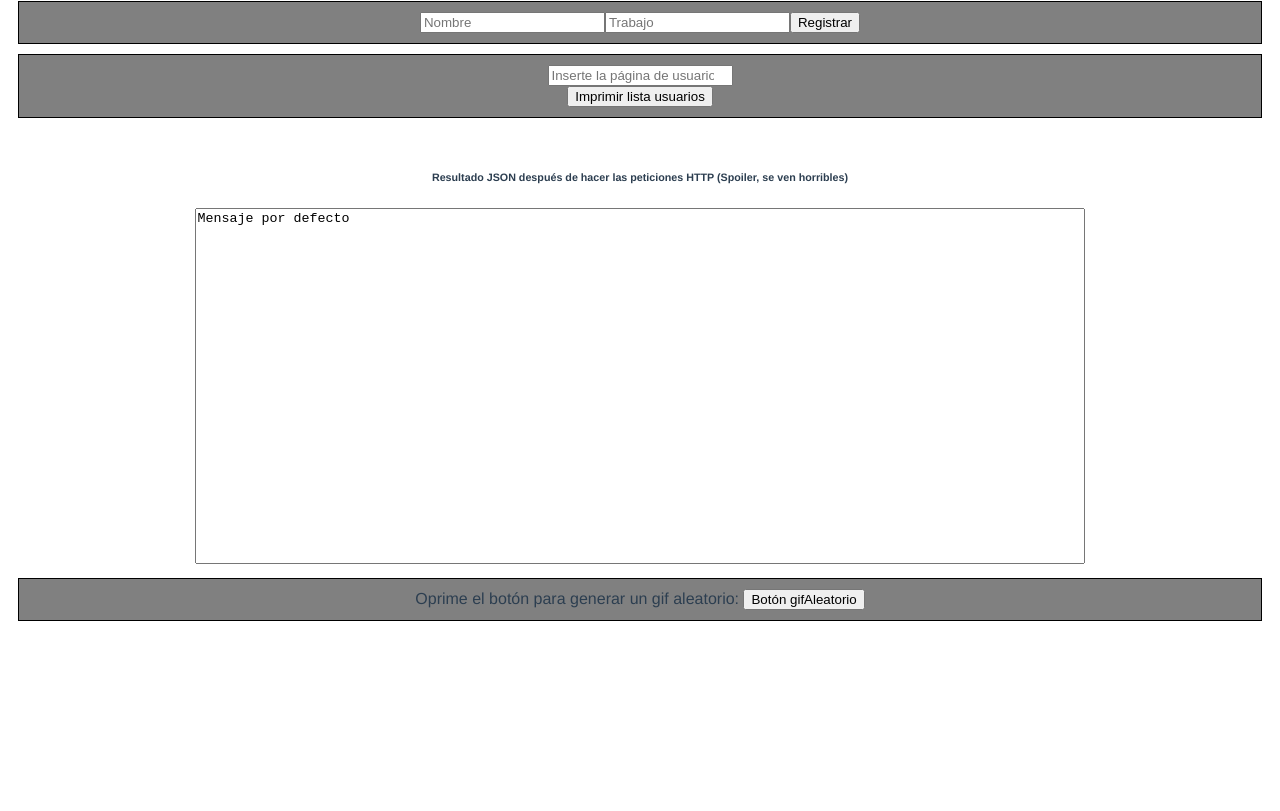
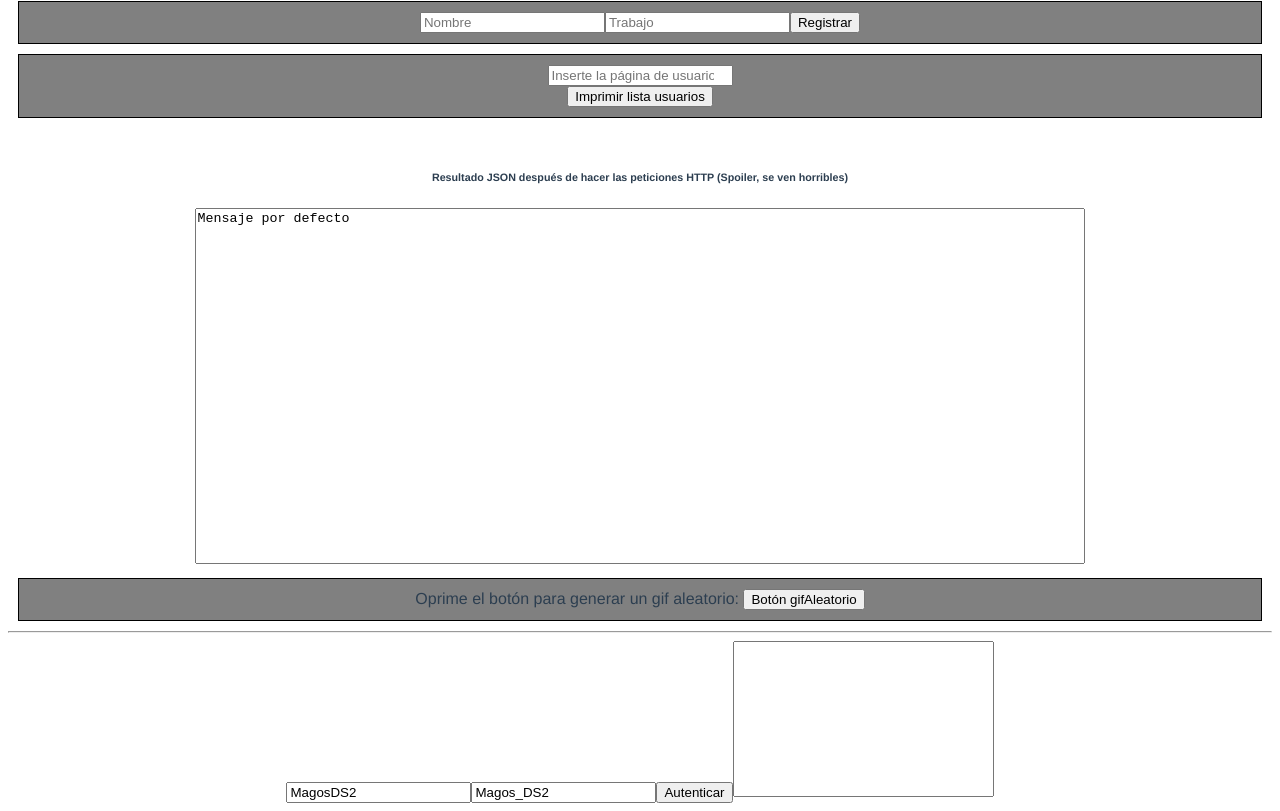
Before and after one commit to Diego2038/prueba-Vue-Axios, a Vue app: page / in a window 1280 px wide. Shown: the part 331-1142 px from the top of the page. Before the commit the page ends 962 px from the top, so only its background shows below. Built offline with nearby package versions, Linux system fonts and the light colour scheme.

Commit message:
add component UsuarioProyecto and using axios to connect with backend local

```diff
--- a/src/App.vue
+++ b/src/App.vue
@@ -2,22 +2,28 @@
   <img alt="Vue logo" src="./assets/logo.png">
   <!-- <HelloWorld msg="Welcome to Your Vue.js App"/> -->
   <Entrada tituloBonito="Prueba con axios"></Entrada>
+
+  <hr>
+
+  <UsuarioProyecto/>
 </template>
 
 <script>
 import HelloWorld from './components/HelloWorld.vue'
 import Entrada from './components/Entrada.vue';
+import UsuarioProyecto from './components/UsuarioProyecto.vue';
 
 export default {
   name: 'App',
   components: {
     HelloWorld,
     Entrada,
+    UsuarioProyecto
   }
 }
 </script>
 
-<style>
+<style  >
 #app {
   font-family: Avenir, Helvetica, Arial, sans-serif;
   -webkit-font-smoothing: antialiased;
@@ -26,4 +32,8 @@ export default {
   color: #2c3e50;
   margin-top: 60px;
 }
+
+textarea {
+  resize : none
+}
 </style>
--- a/src/components/Entrada.vue
+++ b/src/components/Entrada.vue
@@ -77,6 +77,7 @@ export default {
 
       crearUsuario.post( './users',
         {
+          // Este es el body
           name: nombre,
           job: trabajo
         }).then( resp => {
--- /dev/null
+++ b/src/components/UsuarioProyecto.vue
@@ -0,0 +1,105 @@
+import axios from 'axios';
+<template>
+  <input type="text" placeholder="Email" v-model="email">
+  <input type="text" placeholder="Password" v-model="password">
+  <button @click="auth">Autenticar</button>
+  <textarea name="resultado" id="123" cols="30" rows="10" v-model="resultado1"></textarea>
+</template>
+
+<script>
+import axios from 'axios'
+
+export default {
+  name : 'auth',
+
+  data() {
+    return {
+      // Autenticación
+      resultado1 : null,
+      email : "MagosDS2",
+      password : "Magos_DS2"
+    }
+  },
+
+  methods : {
+    auth() {
+
+      const auth = axios.create({
+        baseURL : 'http://localhost:8000/api'
+      })
+
+      auth.post('./auth', {
+        "email" : this.email,
+        "password" : this.password
+      } )
+        .then( resp => {
+          const {data} = resp
+          // console.log(  data )
+          this.resultado1 = JSON.stringify( data )
+        })
+        .catch( err => console.log( err ))
+
+
+      //Segundo método
+      // axios({
+      //   method: 'POST',
+      //   url : 'http://localhost:8000/api/auth',
+      //   data : {
+      //     email : this.email,
+      //     password : this.password
+      //   }
+      // }).then( resp => {
+      //   console.log(this.email)
+      //   console.log(this.password)
+      //   console.log( resp.data )
+      // })
+
+
+      // Tercer método
+
+      // const config = {
+      //   method: 'post',
+      //   url: 'http://localhost:8000/api/auth',
+      //   headers: { // Sin el header también funciona
+      //     'Content-Type': 'application/json'
+      //   },
+      //   data : {
+      //   "email": this.email,
+      //   "password": this.password
+      //   }
+      // };
+
+      // axios(config)
+      // .then( resp => {
+      //   console.log(JSON.stringify(resp.data));
+      // })
+      // .catch( err => {
+      //   console.log(err);
+      // });
+
+
+    },
+
+    validate() {
+      const auth = axios.create({
+        baseURL : 'http://localhost:8000/api'
+      })
+
+      auth.get('./auth', {
+        email : this.email,
+        password : this.password
+      })
+        .then( resp => {
+          console.log(  resp )
+          this.resultado1 = JSON.stringify( resp.data )
+        })
+        .catch( err => console.log( err ))
+
+    }
+  }
+}
+</script>
+
+<style>
+
+</style>
```
